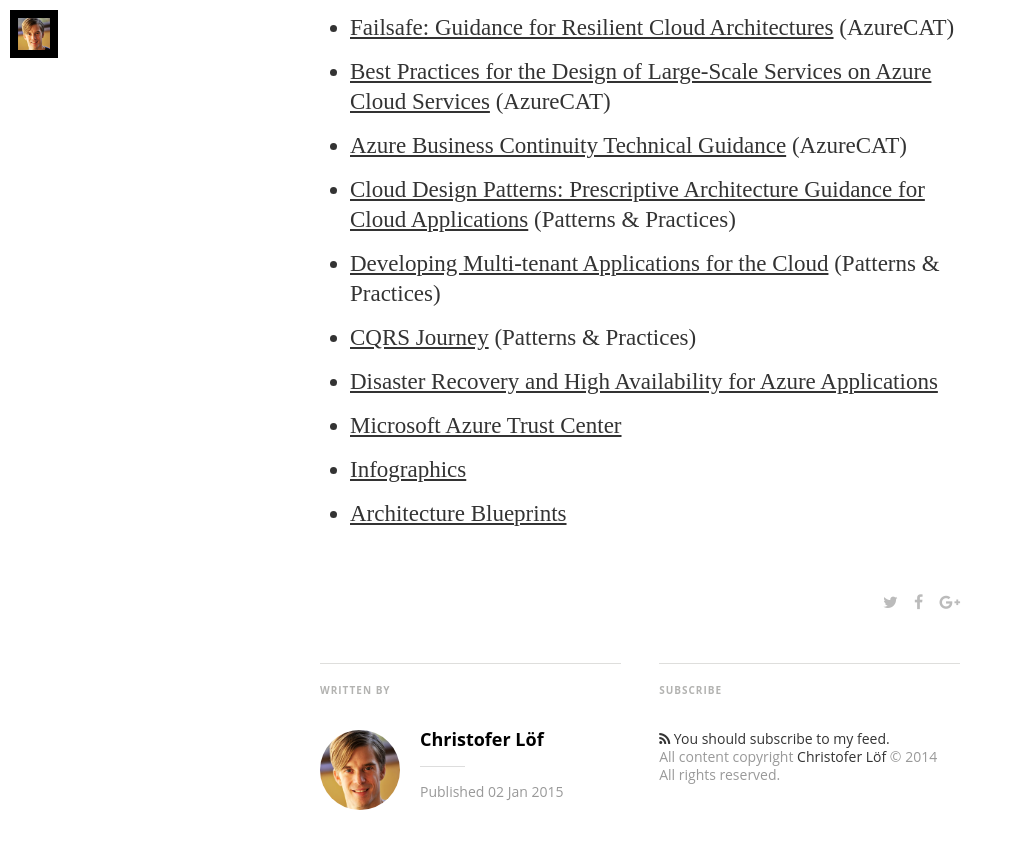
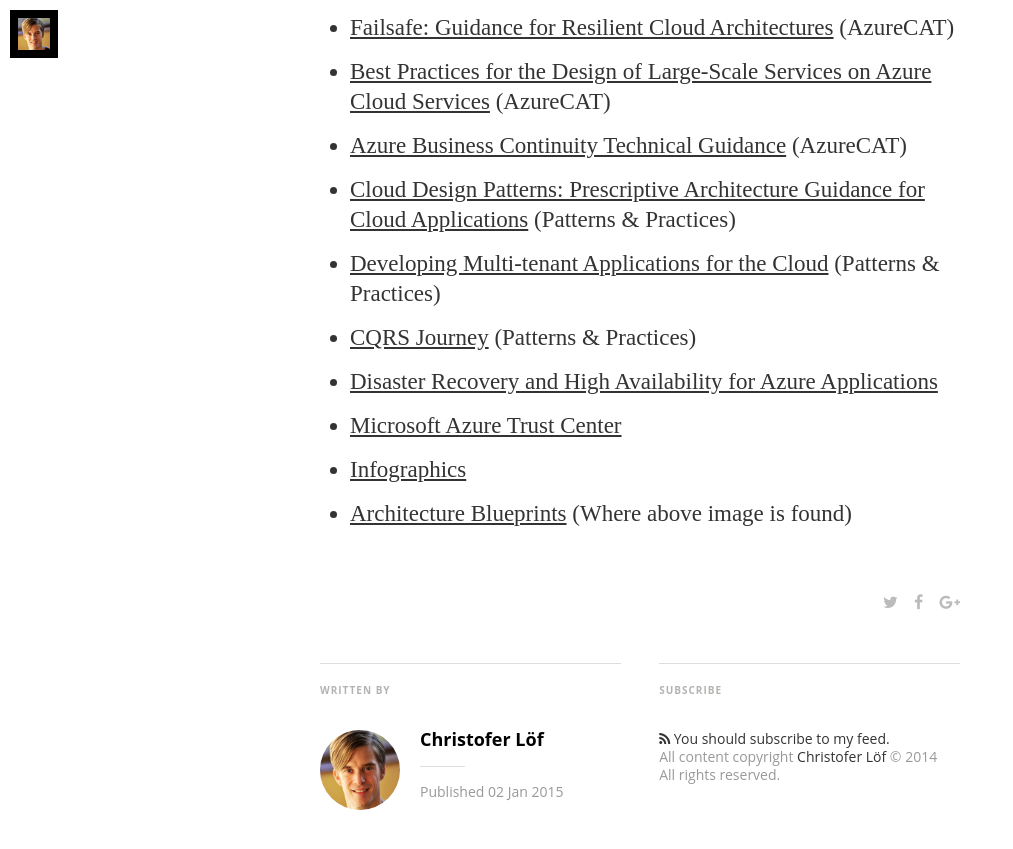
Before and after one commit to christoferlof/posts, a Jekyll site: the page built from _posts/2015-01-02-azure-architecture-guidance.md, in a window 1280 px wide and 900 px high, scrolled down 1439 px. Shown: the top 849 px of the window, without its empty margins (0-1013 px from the left). Built offline with Jekyll 4.4.1, drawn with Linux system fonts in a browser that asks for light colours; nearby versions of some CDN libraries; some web fonts are replaced; Markdown is read by kramdown in place of the engine named in the settings.

Commit message:
Add comment on image source

```diff
--- a/_posts/2015-01-02-azure-architecture-guidance.md
+++ b/_posts/2015-01-02-azure-architecture-guidance.md
@@ -19,4 +19,4 @@
 * [Disaster Recovery and High Availability for Azure Applications](http://msdn.microsoft.com/library/azure/dn251004.aspx)
 * [Microsoft Azure Trust Center](http://azure.microsoft.com/en-gb/support/trust-center/security/)
 * [Infographics](http://azure.microsoft.com/en-us/documentation/infographics/azure/)
-* [Architecture Blueprints](http://msdn.microsoft.com/dn630664)
+* [Architecture Blueprints](http://msdn.microsoft.com/dn630664) (Where above image is found)
```
